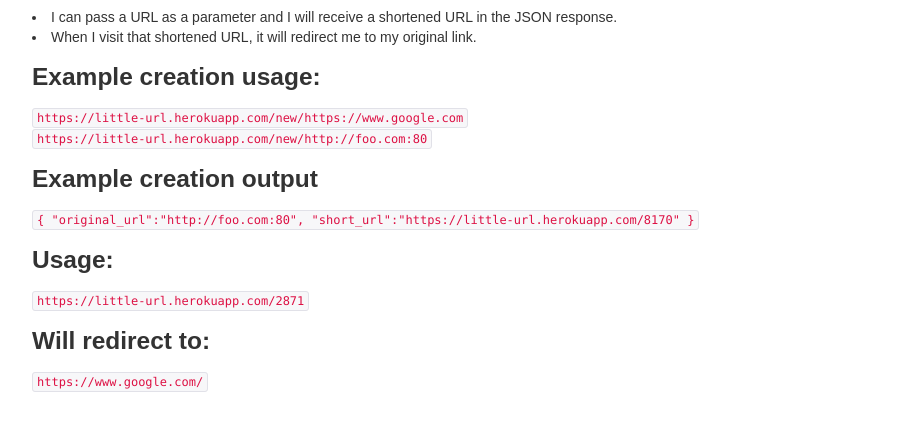
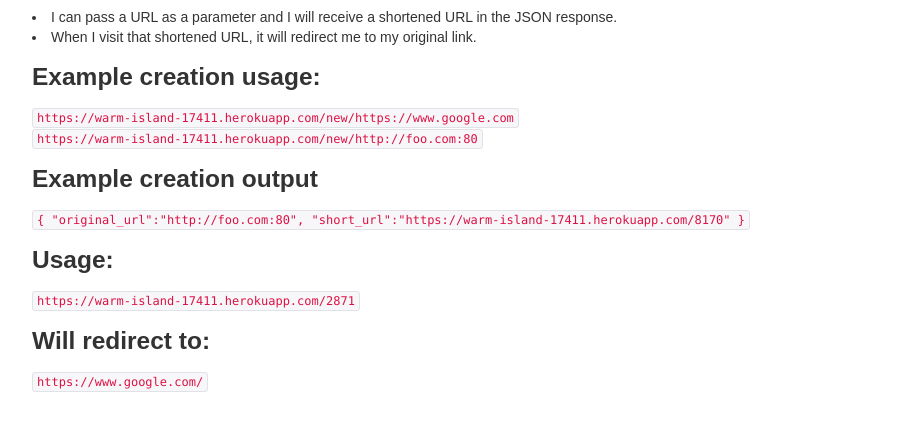
Before and after one commit to mona87/url-shortener, a website: page client/index.html in a window 1280 px wide. Shown: the part 163-594 px from the top of the page, without its empty margins (138-1048 px from the left). Drawn offline with Linux system fonts and the light colour scheme.

Commit message:
url change

```diff
--- a/client/index.html
+++ b/client/index.html
@@ -21,13 +21,13 @@
       </ol>
     <div>
        <h3> Example creation usage:</h3>
-<code>https://little-url.herokuapp.com/new/https://www.google.com</code><br/>
-<code>https://little-url.herokuapp.com/new/http://foo.com:80</code>
+<code>https://warm-island-17411.herokuapp.com/new/https://www.google.com</code><br/>
+<code>https://warm-island-17411.herokuapp.com/new/http://foo.com:80</code>
 <h3>Example creation output</h3>
-<code>{ "original_url":"http://foo.com:80", "short_url":"https://little-url.herokuapp.com/8170" }
+<code>{ "original_url":"http://foo.com:80", "short_url":"https://warm-island-17411.herokuapp.com/8170" }
 </code>
 <h3>Usage:</h3>
-<code>https://little-url.herokuapp.com/2871</code>
+<code>https://warm-island-17411.herokuapp.com/2871</code>
 <h3>Will redirect to:</h3>
 <code>https://www.google.com/</code>
     </div>
--- a/server.js
+++ b/server.js
@@ -70,7 +70,7 @@ app.get('/new/*', (req, res) => {
         //return the new link
         res.send({
           original_url: newUrl.original_url,
-          short_url: `http://localhost:5000/${newUrl.short_url}`
+          short_url: `https://warm-island-17411.herokuapp.com/${newUrl.short_url}`
         });
       })
       .catch((error) => {
```
